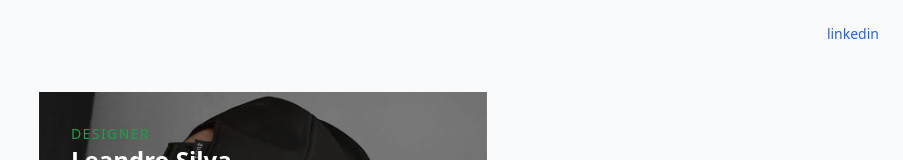
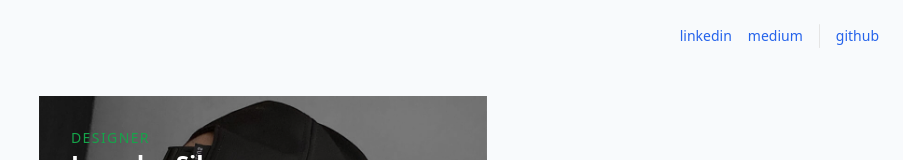
Before and after one commit to leandrow/leandrow.github.io, a website built with Vite: page dev/index.html in a window 1280 px wide. Shown: the top 160 px of the page, without its empty margins (377-1280 px from the left). Built offline with nearby package versions, Linux system fonts and the light colour scheme.

Commit message:
add new links

```diff
--- a/dev/index.html
+++ b/dev/index.html
@@ -21,6 +21,22 @@
             class="block shrink-0 text-sm"
           >
             linkedin
+          </a>
+          <a
+            href="https://medium.com/@leandro.silvaa"
+            class="block shrink-0 text-sm"
+          >
+            medium
+          </a>
+          <span
+            aria-hidden="true"
+            class="block h-6 w-px rounded-full bg-neutral-200 dark:bg-neutral-800"
+          ></span>
+          <a
+            href="https://github.com/leandrow/leandrow.github.io"
+            class="block shrink-0 text-sm"
+          >
+            github
           </a>
         </div>
       </div>
```
